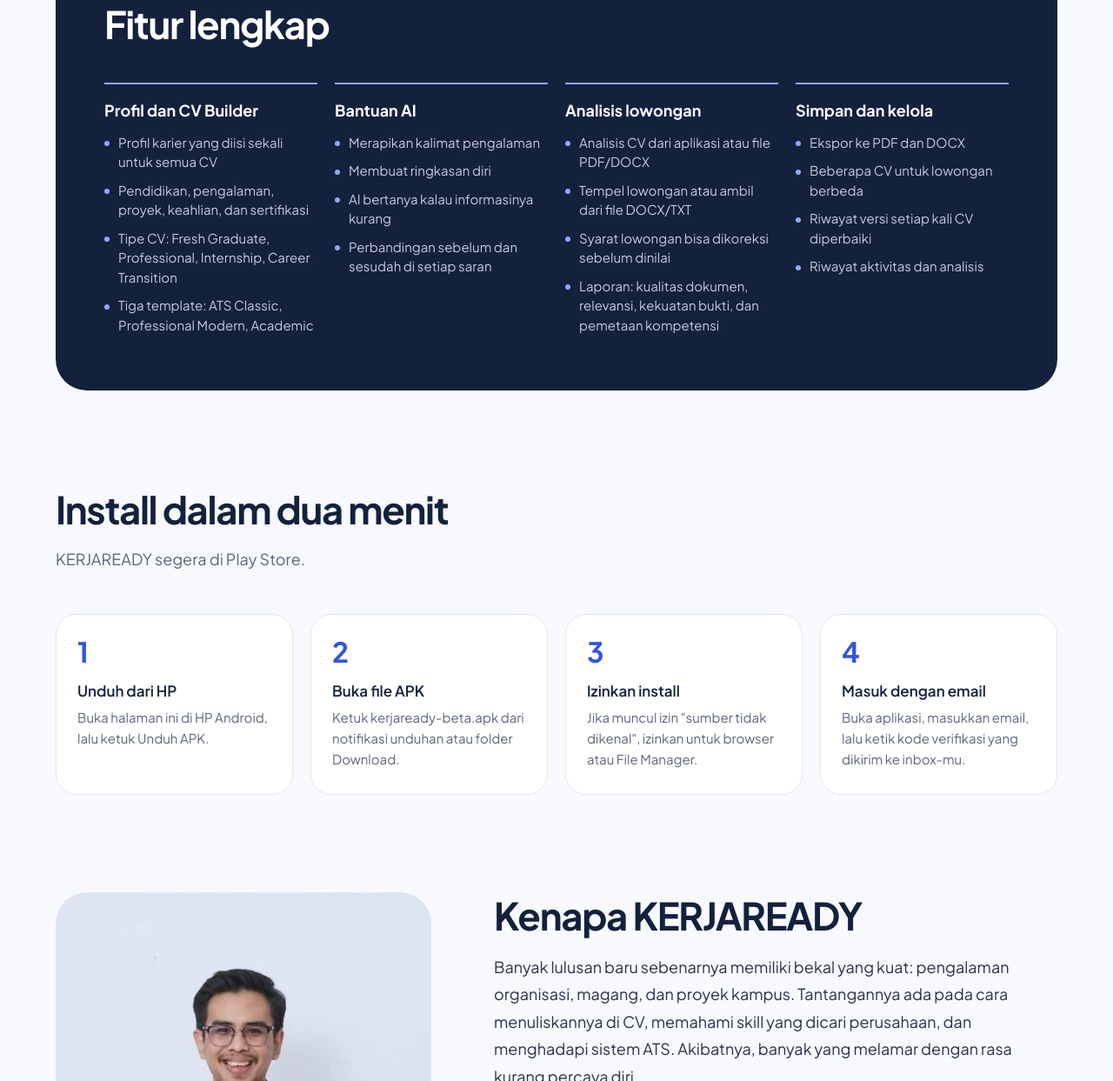
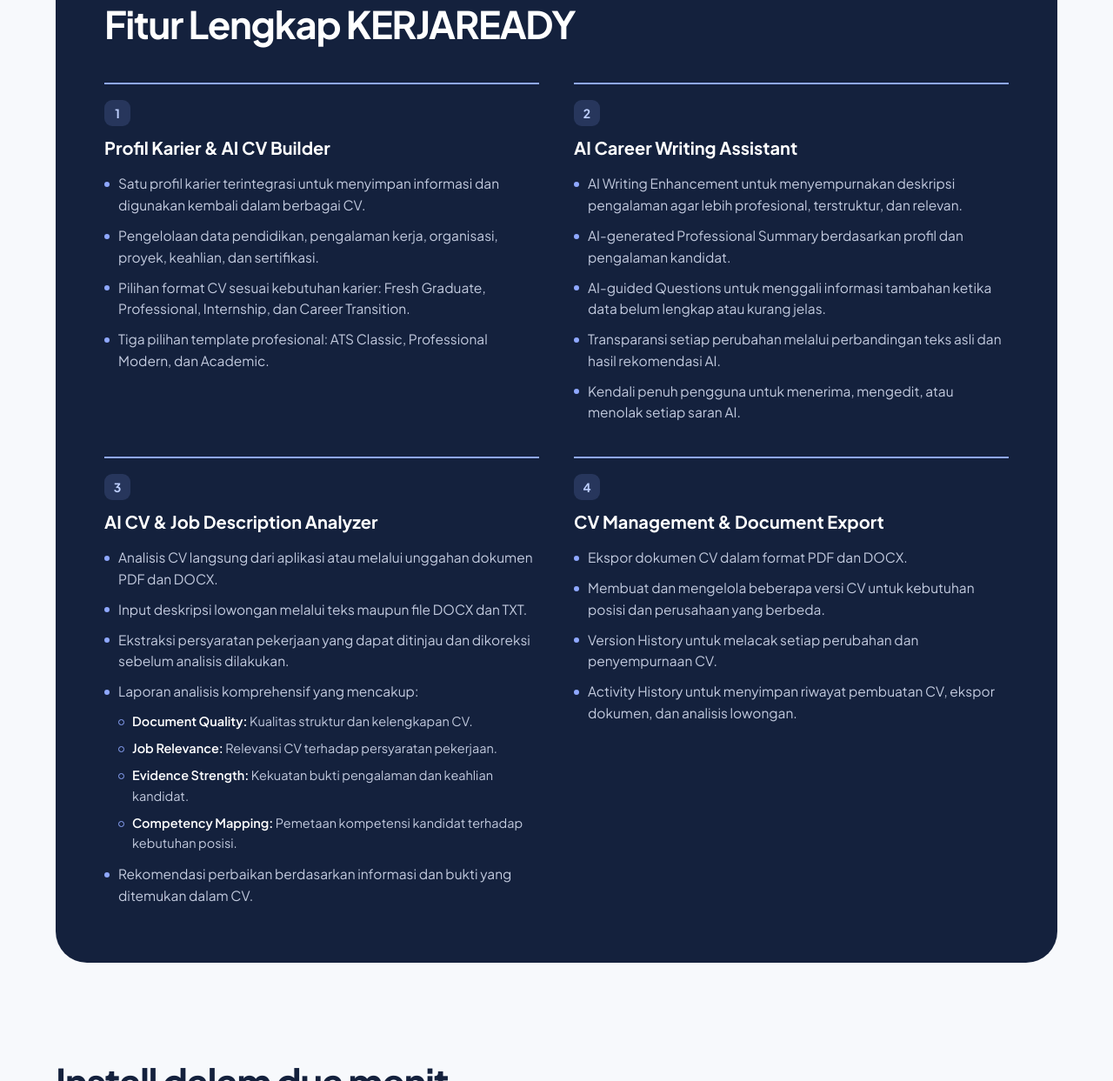
Before and after one commit to sabarmann17/kerjaready-beta, a plain HTML site: page site/index.html in a window 1280 px wide. Shown: the part 5001-6244 px from the top of the page at 87% size. Drawn offline with Linux system fonts and the light colour scheme.

Commit message:
Landing: isi Fitur Lengkap KERJAREADY

```diff
--- a/site/index.html
+++ b/site/index.html
@@ -193,6 +193,14 @@ h2{font:700 clamp(30px,3.4vw,44px)/1.15 var(--sans);letter-spacing:-.03em;color:
 .fullf .grp li::before{background:#8FA8FF}
 .fullf .grp{border-top-color:#8FA8FF}
 .js .fullf .grp{background-image:linear-gradient(#8FA8FF,#8FA8FF)}
+.fullf .allf{grid-template-columns:1fr 1fr;gap:36px 40px}
+.grp-no{display:inline-grid;place-items:center;width:30px;height:30px;border-radius:9px;background:rgba(143,168,255,.16);color:#BFD0FF;font-weight:700;font-size:14px;margin-bottom:12px}
+.fullf .grp h3{font-size:20px;margin-bottom:16px}
+.fullf .grp li{font-size:15.5px;line-height:1.6}
+.grp ul.sub{margin:10px 0 2px;gap:8px}
+.grp ul.sub li{font-size:14.5px;padding-left:16px}
+.grp ul.sub li::before{width:5px;height:5px;background:transparent;border:1.5px solid #8FA8FF}
+.grp ul.sub b{color:#fff;font-weight:600}
 /* beta panel */
 .beta{background:var(--navy);color:#E9EDF7;border-radius:36px;padding:64px 56px;display:grid;grid-template-columns:1fr 1fr;gap:56px}
 .beta h2{color:#fff}
@@ -361,6 +369,7 @@ body{overflow-x:clip}
   .allf{grid-template-columns:1fr}
   .final{padding:52px 22px;border-radius:28px;margin-top:80px}
   .fullf{padding:44px 24px;border-radius:28px}
+  .fullf .allf{grid-template-columns:1fr;gap:32px}
   .story p{font-size:17px}
 }
 </style>
@@ -506,12 +515,12 @@ body{overflow-x:clip}
 
   <section id="fitur-lengkap">
     <div class="fullf" data-reveal>
-    <h2 data-reveal>Fitur lengkap</h2>
+    <h2 data-reveal>Fitur Lengkap KERJAREADY</h2>
     <div class="allf">
-      <div class="grp" data-reveal style="--d:0ms"><h3>Profil dan CV Builder</h3><ul><li>Profil karier yang diisi sekali untuk semua CV</li><li>Pendidikan, pengalaman, proyek, keahlian, dan sertifikasi</li><li>Tipe CV: Fresh Graduate, Professional, Internship, Career Transition</li><li>Tiga template: ATS Classic, Professional Modern, Academic</li></ul></div>
-      <div class="grp" data-reveal style="--d:110ms"><h3>Bantuan AI</h3><ul><li>Merapikan kalimat pengalaman</li><li>Membuat ringkasan diri</li><li>AI bertanya kalau informasinya kurang</li><li>Perbandingan sebelum dan sesudah di setiap saran</li></ul></div>
-      <div class="grp" data-reveal style="--d:220ms"><h3>Analisis lowongan</h3><ul><li>Analisis CV dari aplikasi atau file PDF/DOCX</li><li>Tempel lowongan atau ambil dari file DOCX/TXT</li><li>Syarat lowongan bisa dikoreksi sebelum dinilai</li><li>Laporan: kualitas dokumen, relevansi, kekuatan bukti, dan pemetaan kompetensi</li></ul></div>
-      <div class="grp" data-reveal style="--d:330ms"><h3>Simpan dan kelola</h3><ul><li>Ekspor ke PDF dan DOCX</li><li>Beberapa CV untuk lowongan berbeda</li><li>Riwayat versi setiap kali CV diperbaiki</li><li>Riwayat aktivitas dan analisis</li></ul></div>
+      <div class="grp" data-reveal style="--d:0ms"><span class="grp-no">1</span><h3>Profil Karier &amp; AI CV Builder</h3><ul><li>Satu profil karier terintegrasi untuk menyimpan informasi dan digunakan kembali dalam berbagai CV.</li><li>Pengelolaan data pendidikan, pengalaman kerja, organisasi, proyek, keahlian, dan sertifikasi.</li><li>Pilihan format CV sesuai kebutuhan karier: Fresh Graduate, Professional, Internship, dan Career Transition.</li><li>Tiga pilihan template profesional: ATS Classic, Professional Modern, dan Academic.</li></ul></div>
+      <div class="grp" data-reveal style="--d:110ms"><span class="grp-no">2</span><h3>AI Career Writing Assistant</h3><ul><li>AI Writing Enhancement untuk menyempurnakan deskripsi pengalaman agar lebih profesional, terstruktur, dan relevan.</li><li>AI-generated Professional Summary berdasarkan profil dan pengalaman kandidat.</li><li>AI-guided Questions untuk menggali informasi tambahan ketika data belum lengkap atau kurang jelas.</li><li>Transparansi setiap perubahan melalui perbandingan teks asli dan hasil rekomendasi AI.</li><li>Kendali penuh pengguna untuk menerima, mengedit, atau menolak setiap saran AI.</li></ul></div>
+      <div class="grp" data-reveal style="--d:220ms"><span class="grp-no">3</span><h3>AI CV &amp; Job Description Analyzer</h3><ul><li>Analisis CV langsung dari aplikasi atau melalui unggahan dokumen PDF dan DOCX.</li><li>Input deskripsi lowongan melalui teks maupun file DOCX dan TXT.</li><li>Ekstraksi persyaratan pekerjaan yang dapat ditinjau dan dikoreksi sebelum analisis dilakukan.</li><li>Laporan analisis komprehensif yang mencakup:<ul class="sub"><li><b>Document Quality:</b> Kualitas struktur dan kelengkapan CV.</li><li><b>Job Relevance:</b> Relevansi CV terhadap persyaratan pekerjaan.</li><li><b>Evidence Strength:</b> Kekuatan bukti pengalaman dan keahlian kandidat.</li><li><b>Competency Mapping:</b> Pemetaan kompetensi kandidat terhadap kebutuhan posisi.</li></ul></li><li>Rekomendasi perbaikan berdasarkan informasi dan bukti yang ditemukan dalam CV.</li></ul></div>
+      <div class="grp" data-reveal style="--d:330ms"><span class="grp-no">4</span><h3>CV Management &amp; Document Export</h3><ul><li>Ekspor dokumen CV dalam format PDF dan DOCX.</li><li>Membuat dan mengelola beberapa versi CV untuk kebutuhan posisi dan perusahaan yang berbeda.</li><li>Version History untuk melacak setiap perubahan dan penyempurnaan CV.</li><li>Activity History untuk menyimpan riwayat pembuatan CV, ekspor dokumen, dan analisis lowongan.</li></ul></div>
     </div>
     </div>
   </section>
```
